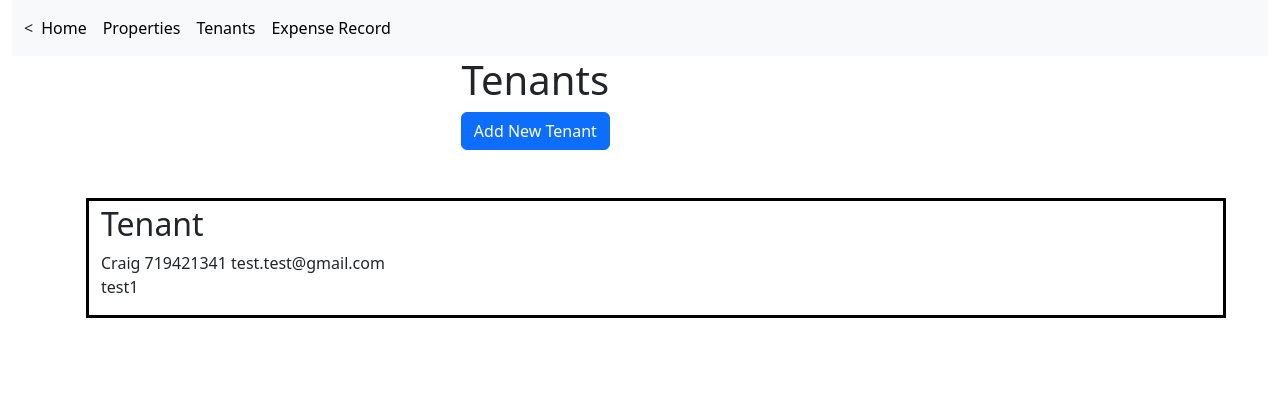
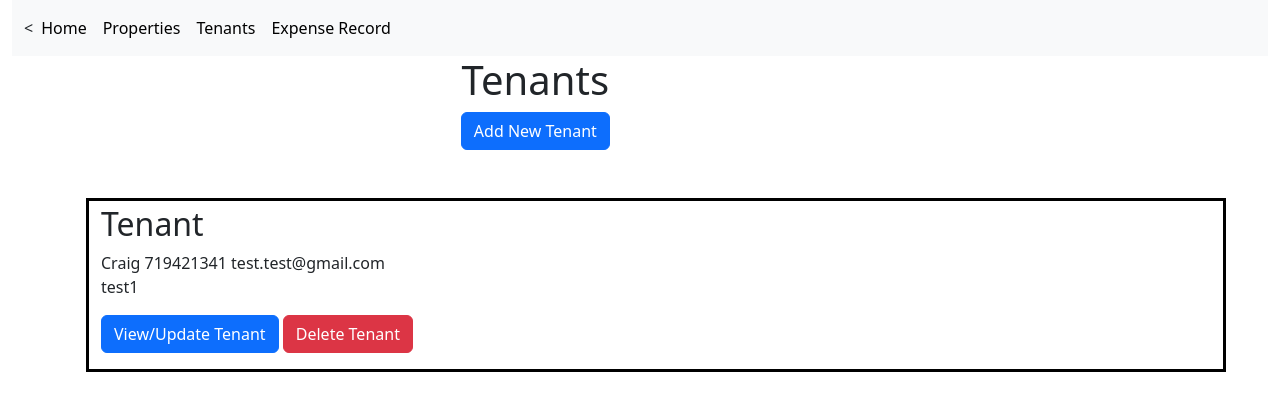
Before and after one commit to Nicholasgboland/CS4320-Sem-Project, a Django app: page /tenants/ in a window 1280 px wide. Shown: the top 411 px of the page. Run offline with Django 5.2, Linux system fonts and the light colour scheme; data comes from the database, SQL or seed files in the repository; both versions use the stored data as it was after the commit; some libraries are stand-ins or nearby versions.

Commit message:
Fixed models to allow for deletion, can now view/update or delete according to functional requirments

```diff
--- a/source/simple_real_estate_1/real_estate/forms.py
+++ b/source/simple_real_estate_1/real_estate/forms.py
@@ -26,7 +26,7 @@ class TenatForm(ModelForm):
 class RentalAgreementForm(ModelForm):
     class Meta:
         model = RentalAgreement
-        fields = ('unit', 'tenant', 'contract_num', 'contract_docs', 'start_date', 'end_date', 'curr_rent', 'accepted', 'active', 'payment_sched', 'notes', 'next_increase', 'last_increase')
+        fields = ( 'tenant', 'contract_num', 'contract_docs', 'start_date', 'end_date', 'curr_rent', 'accepted', 'active', 'payment_sched', 'notes', 'next_increase', 'last_increase')
 
 class RentalInvoiceForm(ModelForm):
     class Meta:
--- a/source/simple_real_estate_1/real_estate/models.py
+++ b/source/simple_real_estate_1/real_estate/models.py
@@ -6,8 +6,8 @@ from django.views import generic
 class ExpenseRecord(models.Model):
     expense_record_id = models.BigAutoField(primary_key=True)
     expense_report_date = models.DateField()
-    property = models.ForeignKey('Property', models.DO_NOTHING)
-    unit = models.ForeignKey('Unit', models.DO_NOTHING, blank=True, null=True)
+    property = models.ForeignKey('Property',    on_delete=models.CASCADE)
+    unit = models.ForeignKey('Unit',    blank=True, null=True, on_delete=models.CASCADE)
     expense_total = models.TextField()  # This field type is a guess.
     notes = models.TextField(null=True)
 
@@ -18,7 +18,7 @@ class ExpenseRecord(models.Model):
 
 class ExpenseRecordItem(models.Model):
     expense_item_id = models.BigAutoField(primary_key=True)
-    expense_record = models.ForeignKey(ExpenseRecord, models.DO_NOTHING)
+    expense_record = models.ForeignKey(ExpenseRecord,    on_delete=models.CASCADE)
     expense_item_name = models.TextField()
 
     expense_item_cost = models.IntegerField(blank=True, null=True)  # This field type is a guess.
@@ -34,7 +34,7 @@ class ExpenseRecordItem(models.Model):
 
 class MaintQuote(models.Model):
     maint_quote_id = models.BigAutoField(primary_key=True)
-    maint_record = models.ForeignKey('MaintRecord', models.DO_NOTHING)
+    maint_record = models.ForeignKey('MaintRecord',    on_delete=models.CASCADE)
     maint_quote_date = models.DateField()
     quote_total = models.TextField()
 
@@ -45,7 +45,7 @@ class MaintQuote(models.Model):
 
 class MaintQuoteInvoice(models.Model):
     maint_invoice_id = models.BigAutoField(primary_key=True)
-    maint_quote = models.ForeignKey(MaintQuote, models.DO_NOTHING)
+    maint_quote = models.ForeignKey(MaintQuote,    on_delete=models.CASCADE)
     issue_date = models.DateField()
     check_num = models.TextField(null=True)
     amount_paid = models.TextField()
@@ -58,7 +58,7 @@ class MaintQuoteInvoice(models.Model):
 
 class MaintQuoteItem(models.Model):
     quote_item_id = models.BigAutoField(primary_key=True)
-    maint_quote = models.ForeignKey(MaintQuote, models.DO_NOTHING)
+    maint_quote = models.ForeignKey(MaintQuote,    on_delete=models.CASCADE)
     quote_item_name = models.TextField()
     quote_item_cost = models.TextField(blank=True, null=True)
 
@@ -70,8 +70,8 @@ class MaintQuoteItem(models.Model):
 class MaintRecord(models.Model):
     maint_record_id = models.BigAutoField(primary_key=True)
     maint_record_date = models.DateField()
-    property = models.ForeignKey('Property', models.DO_NOTHING, null=True)
-    unit = models.ForeignKey('Unit', models.DO_NOTHING, blank=True, null=True)
+    property = models.ForeignKey('Property',  null=True, on_delete=models.CASCADE)
+    unit = models.ForeignKey('Unit',    blank=True, null=True, on_delete=models.CASCADE)
     notes = models.TextField(null=True)
 
     class Meta:
@@ -81,7 +81,7 @@ class MaintRecord(models.Model):
 
 class MaintRecordItem(models.Model):
     maint_item_id = models.BigAutoField(primary_key=True)
-    maint_record = models.ForeignKey(MaintRecord, models.DO_NOTHING)
+    maint_record = models.ForeignKey(MaintRecord,  on_delete=models.CASCADE)
     maint_item_name = models.TextField()
     notes = models.TextField(null=True)
 
@@ -114,8 +114,8 @@ class PropertyListView(generic.ListView):
 
 class RentalAgreement(models.Model):
     agreement_id = models.BigAutoField(primary_key=True)
-    unit = models.ForeignKey('Unit', models.DO_NOTHING)
-    tenant = models.ForeignKey('Tenant', models.DO_NOTHING)
+    unit = models.ForeignKey('Unit',  on_delete=models.CASCADE)
+    tenant = models.ForeignKey('Tenant',  on_delete=models.CASCADE)
     contract_num = models.TextField(null=True)
     contract_docs = models.TextField(blank=True, null=True)
     start_date = models.DateField()
@@ -138,8 +138,8 @@ class RentalInvoice(models.Model):
     issue_date = models.DateField()
     cash_date = models.DateField(blank=True, null=True)
     check_num = models.TextField(null=True)
-    agreement = models.ForeignKey(RentalAgreement, models.DO_NOTHING)
-    tenant = models.ForeignKey('Tenant', models.DO_NOTHING)
+    agreement = models.ForeignKey(RentalAgreement, on_delete=models.CASCADE)
+    tenant = models.ForeignKey('Tenant', on_delete=models.CASCADE)
     amount_paid = models.TextField()
     notes = models.TextField(null=True)
 
@@ -162,7 +162,7 @@ class Tenant(models.Model):
 
 class Unit(models.Model):
     unit_id = models.BigAutoField(primary_key=True)
-    property = models.ForeignKey(Property, models.DO_NOTHING)
+    property = models.ForeignKey(Property, on_delete=models.CASCADE)
     name = models.TextField()
     unit_number = models.TextField()
     sqr_ft = models.TextField(blank=True, null=True)
--- a/source/simple_real_estate_1/real_estate/templates/rental_aggrement.html
+++ b/source/simple_real_estate_1/real_estate/templates/rental_aggrement.html
@@ -15,6 +15,7 @@
     <p>Next Increase: {{agree.next_increase}}</p>
     <p>Last Increase: {{agree.last_increase}}</p>
     <p><a href = "{% url 'rental_invoice_list' agree.tenant.tenant_id %}" class = "btn btn-primary" >Rental Invoice</a> </p>
+    <p><a href = "{% url 'rental_agreement_update' agree.agreement_id %}" class = "btn btn-primary" >Update Rental Agreement</a> </p>
     {% endfor%}
 </ul>
 
--- a/source/simple_real_estate_1/real_estate/templates/tenant_list.html
+++ b/source/simple_real_estate_1/real_estate/templates/tenant_list.html
@@ -23,6 +23,8 @@
     <a>{{tenant.phone}}</a>
     <a>{{tenant.email}}</a>
     <p><a>{{tenant.notes}}</a></p>
+    <p><a class="btn btn-primary" href = "{% url 'update_tenant' tenant.tenant_id %}">View/Update Tenant</a>
+        <a class="btn btn-danger" href = "{% url 'delete_tenant' tenant.tenant_id %}">Delete Tenant</a></p>
     </div>
     {% endfor%}
 </ul>
--- a/source/simple_real_estate_1/real_estate/templates/unit_list.html
+++ b/source/simple_real_estate_1/real_estate/templates/unit_list.html
@@ -21,6 +21,8 @@
     <a>{{unit.name}}</a>
     <a>{{unit.unit_number}}</a>
     <a class="btn btn-primary" href = "{% url 'rental_agreement_list' unit.unit_id %}">Rental Agreement</a>
+    <p><a class="btn btn-primary" href = "{% url 'update_unit' unit.unit_id %}">View/Update Unit</a>
+        <a class="btn btn-danger" href = "{% url 'delete_unit' unit.unit_id %}">Delete Unit</a></p>
     </div>
     {% endfor%}
     {% else %}
--- a/source/simple_real_estate_1/real_estate/views.py
+++ b/source/simple_real_estate_1/real_estate/views.py
@@ -72,7 +72,33 @@ def createUnit(request, pk):
     context = {'form': form}
     return render(request, 'create_unit.html', context)
 
+def updateUnit(request, pk):
+    unit = Unit.objects.get(pk=pk)
+    if request.method == 'POST':
+        form = UnitForm(request.POST, instance=unit)
+        if form.is_valid():
+            unit = form.save(commit=False)
+            unit.save()
+            return redirect('properties_list')
+    else:
+        form = UnitForm(instance=unit)
+    context = {'form': form}
+    return render(request, 'create_unit.html', context)
 
+def deleteUnit(request, pk):
+   unit = Unit.objects.get(pk=pk)
+   if request.method == 'POST':
+      try:
+         print("got id")
+
+
+         unit.delete()
+         return redirect('properties_list')
+      except Unit.DoesNotExist:
+            # Handle the case where the project does not exist
+        print("does not exist")
+        return redirect('properties_list')  # Redirect to an appropriate page
+   return render(request, 'delete_unit.html', {'unit':unit})
 
 def tenant(request):
     tenants = Tenant.objects.all()
@@ -92,17 +118,45 @@ def createTenant(request):
     context = {'form': form}
     return render(request, 'create_tenant.html', context)
 
+def updateTenant(request, pk):
+    tenant = Tenant.objects.get(pk=pk)
+    if request.method == 'POST':
+        form = TenatForm(request.POST, instance=tenant)
+        if form.is_valid():
+            tenant = form.save(commit=False)
+            tenant.save()
+            return redirect('tenant_list')
+    else:
+        form = TenatForm(instance=tenant)
+    context = {'form': form}
+    return render(request, 'create_tenant.html', context)
+
+def deleteTenant(request, pk):
+   tenant = Tenant.objects.get(pk=pk)
+   if request.method == 'POST':
+      try:
+         print("got id")
+
+
+         tenant.delete()
+         return redirect('tenant_list')
+      except Tenant.DoesNotExist:
+            # Handle the case where the project does not exist
+        print("does not exist")
+        return redirect('tenant_list')  # Redirect to an appropriate page
+   return render(request, 'delete_tenant.html', {'tenant':tenant})
 
 def rentalAgreement(request, pk):
     rent = RentalAgreement.objects.all().filter(unit_id =pk, active = True)
     return render(request, 'rental_aggrement.html', {'rent':rent, 'pk':pk})
 
 def createRentalAgreement(request, pk):
+    unit = Unit.objects.get(pk = pk)
     if request.method == 'POST':
         form = RentalAgreementForm(request.POST)
         if form.is_valid():
             rent = form.save(commit=False)
-
+            rent.unit =unit
             rent.save()
             return redirect('rental_agreement_list', pk=pk)
             #return redirect('properties_list')
@@ -112,6 +166,21 @@ def createRentalAgreement(request, pk):
 
     context = {'form': form}
     return render(request, 'create_rental_agreement.html', context)
+
+
+def updateRentalAgreement(request, pk):
+    rent = RentalAgreement.objects.get(pk=pk)
+    if request.method == 'POST':
+        form = RentalAgreementForm(request.POST, instance=rent)
+        if form.is_valid():
+            rent = form.save(commit=False)
+            rent.save()
+            return redirect('rental_agreement_list', pk)
+    else:
+        form = RentalAgreementForm(instance=rent)
+    context = {'form': form}
+    return render(request, 'create_rental_agreement.html', context)
+
 
 def rentalInvoice(request, pk):
     rent = RentalInvoice.objects.all().filter(tenant = pk)
@@ -168,11 +237,8 @@ def createExpense_Record(request):
         if form.is_valid():
             expense = form.save(commit=False)
 
-            items = ExpenseRecordItem.objects.all().filter(expense_record_id = expense.expense_record_id)
-            total_expenses = 0
-            for item in items:
-                total_expenses += item.expense_item_cost
-            expense.expense_total = total_expenses
+
+            expense.expense_total = 0
             expense.save()
             return redirect('expense_record_list')
     else:
--- a/source/simple_real_estate_1/simple_real_estate/urls.py
+++ b/source/simple_real_estate_1/simple_real_estate/urls.py
@@ -28,10 +28,15 @@ urlpatterns = [
 
     path('properties/<int:pk>/units/', views.units, name = 'units_list'),
     path('properties/<int:pk>/unit_form/', views.createUnit, name = 'unit_form'),
+    path('properties/unit/<int:pk>/update', views.updateUnit, name='update_unit'),
+    path('property/unit/<int:pk>/delete/', views.deleteUnit, name='delete_unit'),
+
 
 
     path('properties/units/<int:pk>/rental_agreement', views.rentalAgreement, name = 'rental_agreement_list'),
     path('properties/units/rental_agreement_form/<int:pk>', views.createRentalAgreement, name = 'rental_agreement_form'),
+    path('properties/units/rental_agreement/<int:pk>/update', views.updateRentalAgreement, name = 'rental_agreement_update'),
+
 
 
     path('properties/units/rental_agreement/<int:pk>/rental_invoice', views.rentalInvoice, name = 'rental_invoice_list'),
@@ -40,6 +45,8 @@ urlpatterns = [
 
     path('tenants/', views.tenant, name = 'tenant_list'),
     path('tenants/tenate_form/', views.createTenant, name = 'tenant_form' ),
+    path('tenants/update/<int:pk>/', views.updateTenant, name='update_tenant'),
+    path('tenants/<int:pk>/delete/', views.deleteTenant, name='delete_tenant'),
 
 
 
@@ -55,7 +62,7 @@ urlpatterns = [
 
     path('expense_records/<int:pk>/expense_items', views.expense_item, name = 'expense_item_list'),
     path('expense_records/expense_items/<int:pk>/expense_item_form', views.createExpense_item, name = 'expense_item_form'),
-    path('temp/<int:pk>/', views.delete_expense_item, name ='delete_expense_item')
+    path('expense_records/expense_item/<int:pk>/delete', views.delete_expense_item, name ='delete_expense_item')
 
 
 ]
```
Also changed, not shown: source/simple_real_estate_1/real_estate/templates/delete_rental_agreement.html (added, +12 -0 lines), source/simple_real_estate_1/real_estate/templates/delete_tenant.html (added, +12 -0 lines), source/simple_real_estate_1/real_estate/templates/delete_unit.html (added, +12 -0 lines), source/simple_real_estate_1/db.sqlite3, source/simple_real_estate_1/real_estate/migrations/0002_alter_expenserecord_property_and_more.py (added), source/simple_real_estate_1/real_estate/migrations/0003_alter_rentalinvoice_agreement.py (added).
